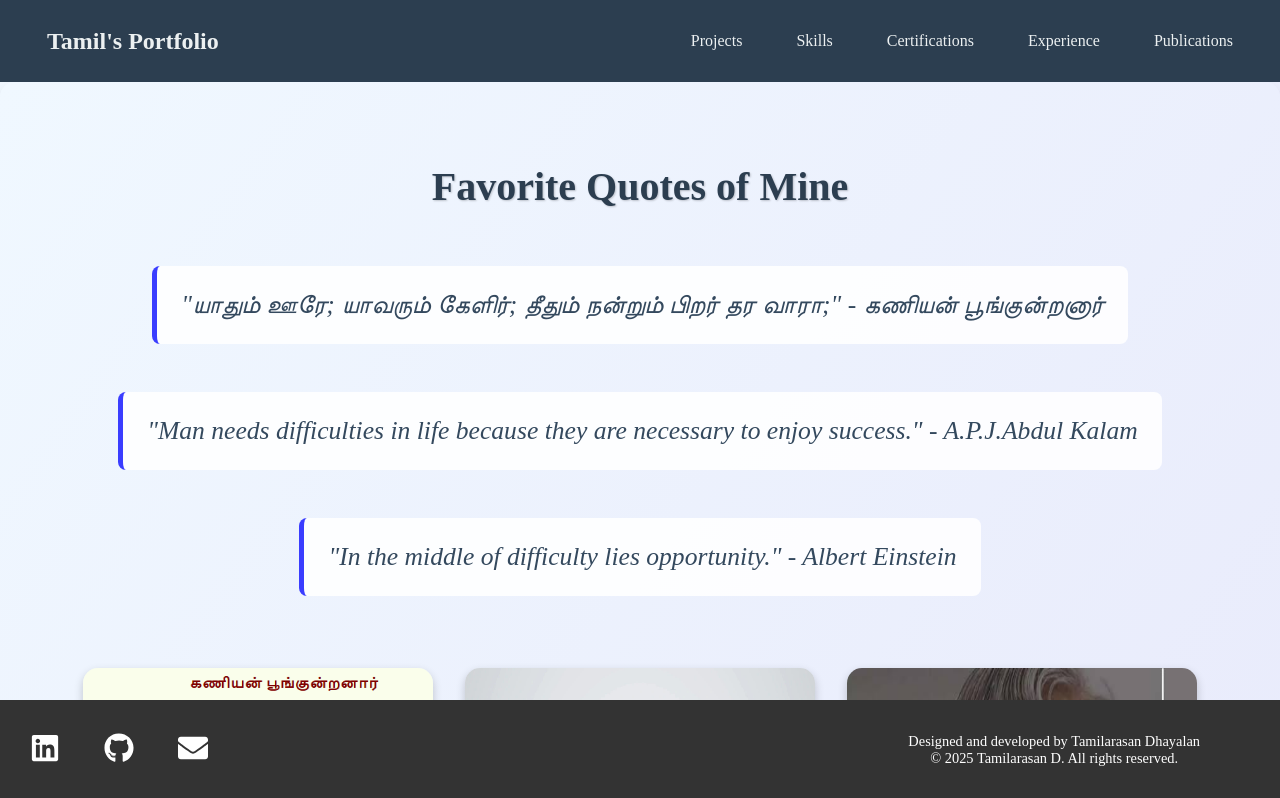
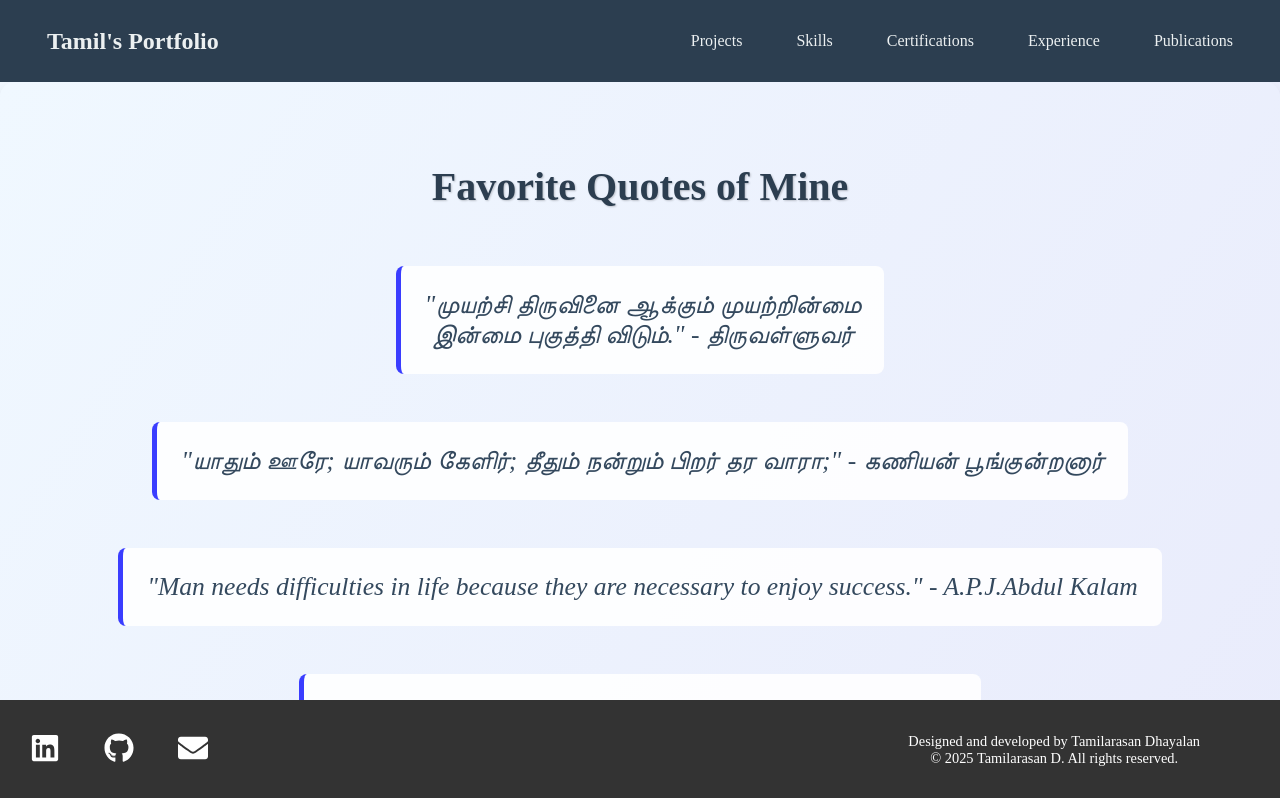
Before and after one commit to TAMILARASAN-D/my-portfolio, a React (Create React App) app: page /favorite-quotes in a window 1280 px wide. Shown: the top 798 px of the page. Built offline with nearby package versions, Linux system fonts and the light colour scheme.

Commit message:
June 2025 updates

```diff
--- a/src/pages/FavoriteQuotes.js
+++ b/src/pages/FavoriteQuotes.js
@@ -17,6 +17,10 @@ const FavoriteQuotes = () => {
 
       {/* Text-based Quotes */}
       <div className="text-quotes">
+      <div className="quote-card">
+          <blockquote>"முயற்சி திருவினை ஆக்கும் முயற்றின்மை <br></br>
+                       இன்மை புகுத்தி விடும்." - திருவள்ளுவர்</blockquote>
+        </div>
       <div className="quote-card">
           <blockquote>"யாதும் ஊரே; யாவரும் கேளிர்; தீதும் நன்றும் பிறர் தர வாரா;" - கணியன் பூங்குன்றனார்</blockquote>
         </div>
--- a/src/pages/Home.js
+++ b/src/pages/Home.js
@@ -17,7 +17,7 @@ const Home = () => {
           <Link to="/projects" className="cta-button">View My Work</Link>
         </div>
         <div className="quote-section">
-          <blockquote className="quote-text">"Efforts never fail"</blockquote>
+          <blockquote className="quote-text">"முயற்சி திருவினை ஆக்கும்"<br></br>"Efforts never fail"</blockquote>
           <Link to="/favorite-quotes" className="quotes-link">Check out Favorite Quotes of Mine <FaExternalLinkAlt /></Link>
         </div>
         <div className="intro-image">
```
